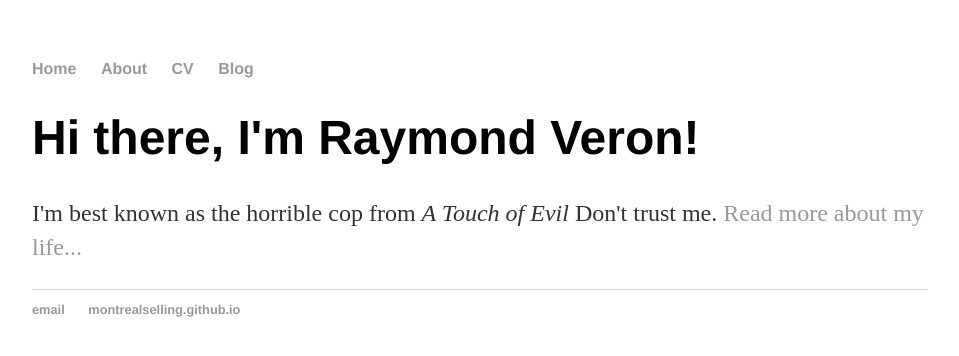
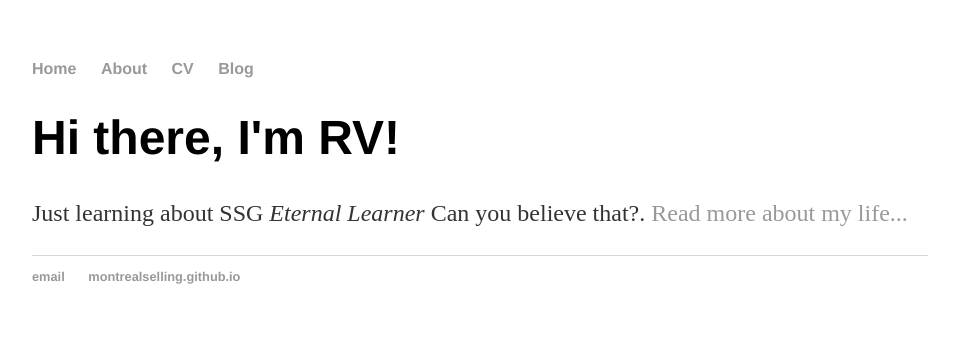
Before and after one commit to montrealselling/montrealselling.github.io, a Jekyll site: the page built from index.html, in a window 1280 px wide. Shown: the top 356 px of the page, without its empty margins (160-1119 px from the left). Built offline with Jekyll 4.4.1, drawn with Linux system fonts in a browser that asks for light colours.

Commit message:
Update index.html
small edits

```diff
--- a/index.html
+++ b/index.html
@@ -3,6 +3,6 @@ layout: default
 title: Raymond Veron, Things Teller
 ---
 <div class="blurb">
-	<h1>Hi there, I'm Raymond Veron!</h1>
-	<p>I'm best known as the horrible cop from <em>A Touch of Evil</em> Don't trust me. <a href="/about">Read more about my life...</a></p>
+	<h1>Hi there, I'm RV!</h1>
+	<p>Just learning about SSG <em>Eternal Learner</em> Can you believe that?. <a href="/about">Read more about my life...</a></p>
 </div><!-- /.blurb -->
```
